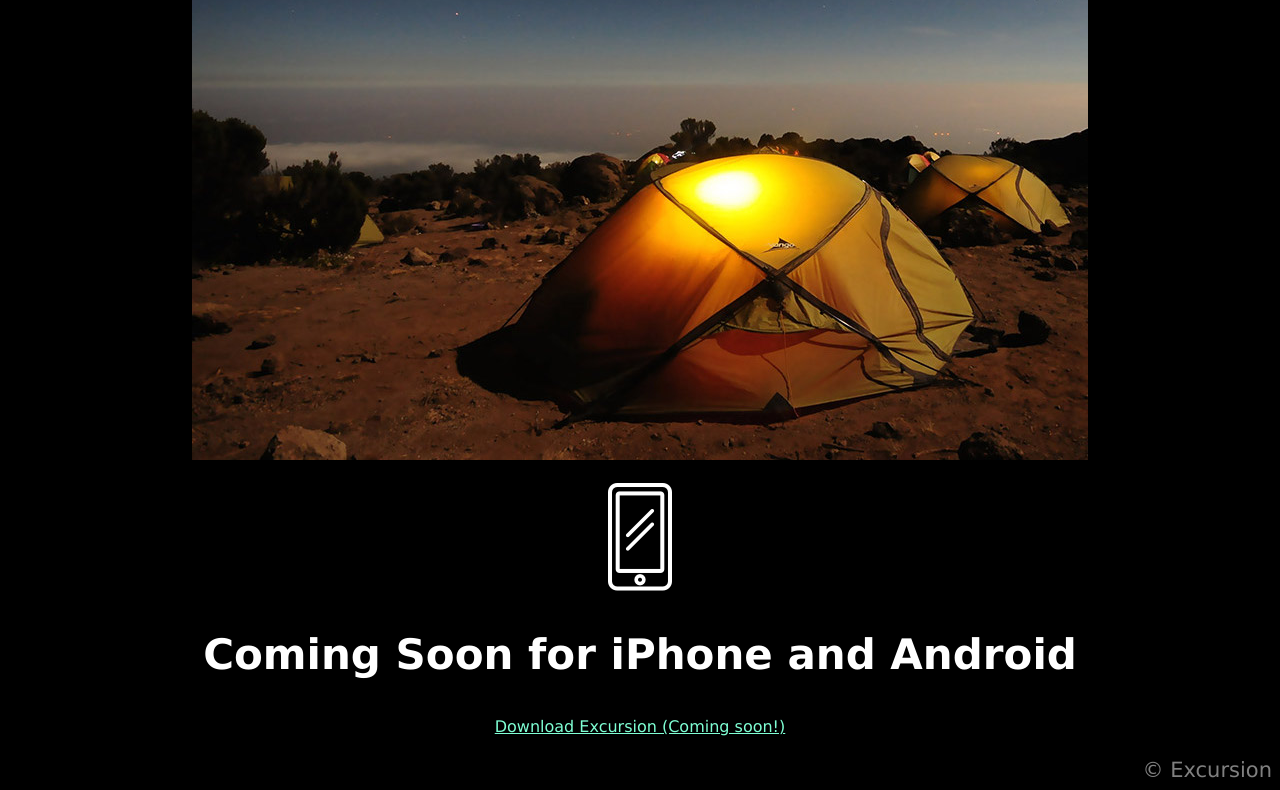
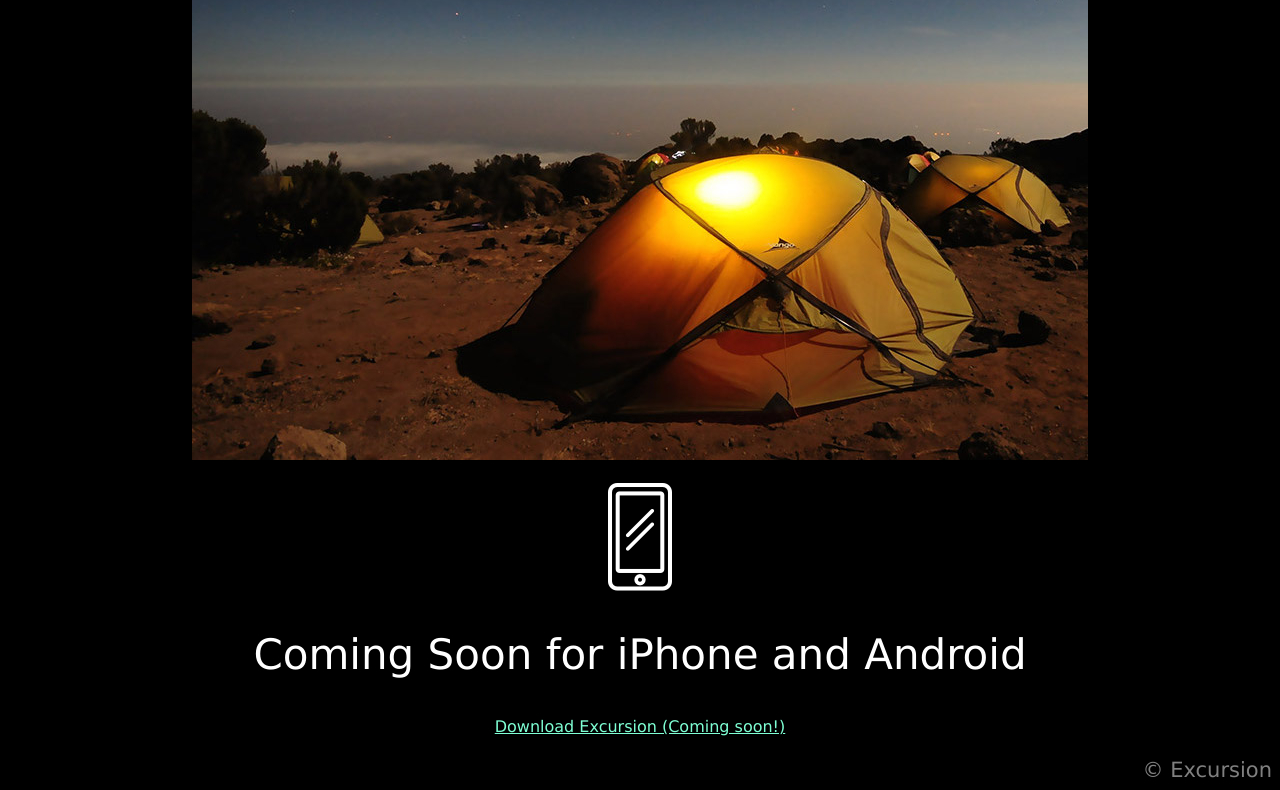
Before and after one commit to cmhatchell/excursion, a plain HTML site: page index.html in a window 1280 px wide. Shown: the part 555-1345 px from the top of the page. Drawn offline with Linux system fonts and the light colour scheme.

Commit message:
Final Commit

```diff
--- a/resources/css/style.css
+++ b/resources/css/style.css
@@ -19,7 +19,7 @@ h2 {
   color: white;
 }
 h2 {
-  font-weight: 300px;
+  font-weight: 300;
   font-size: 42px;
 }
 
```
Also changed, not shown: index.html (+5 -4 lines).
